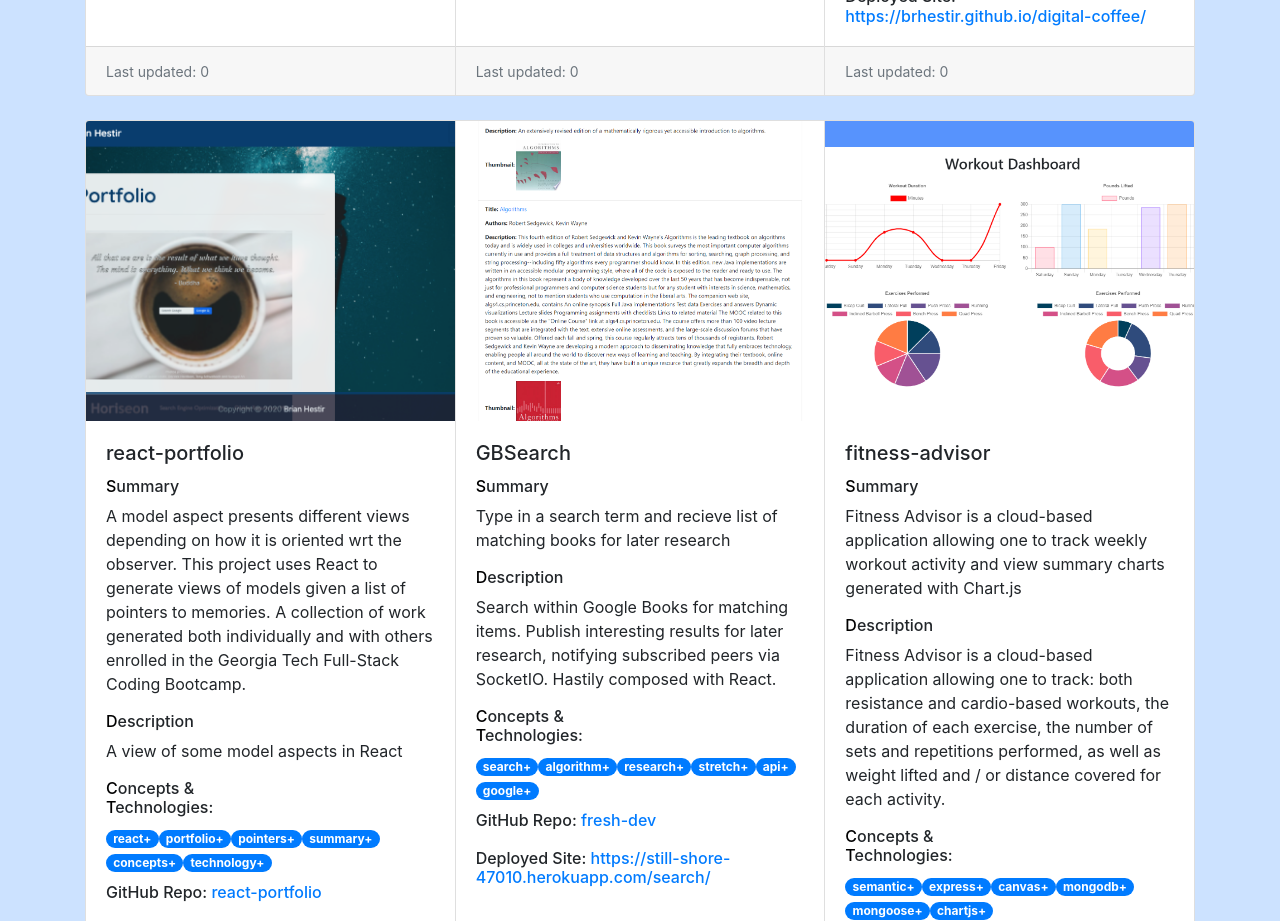
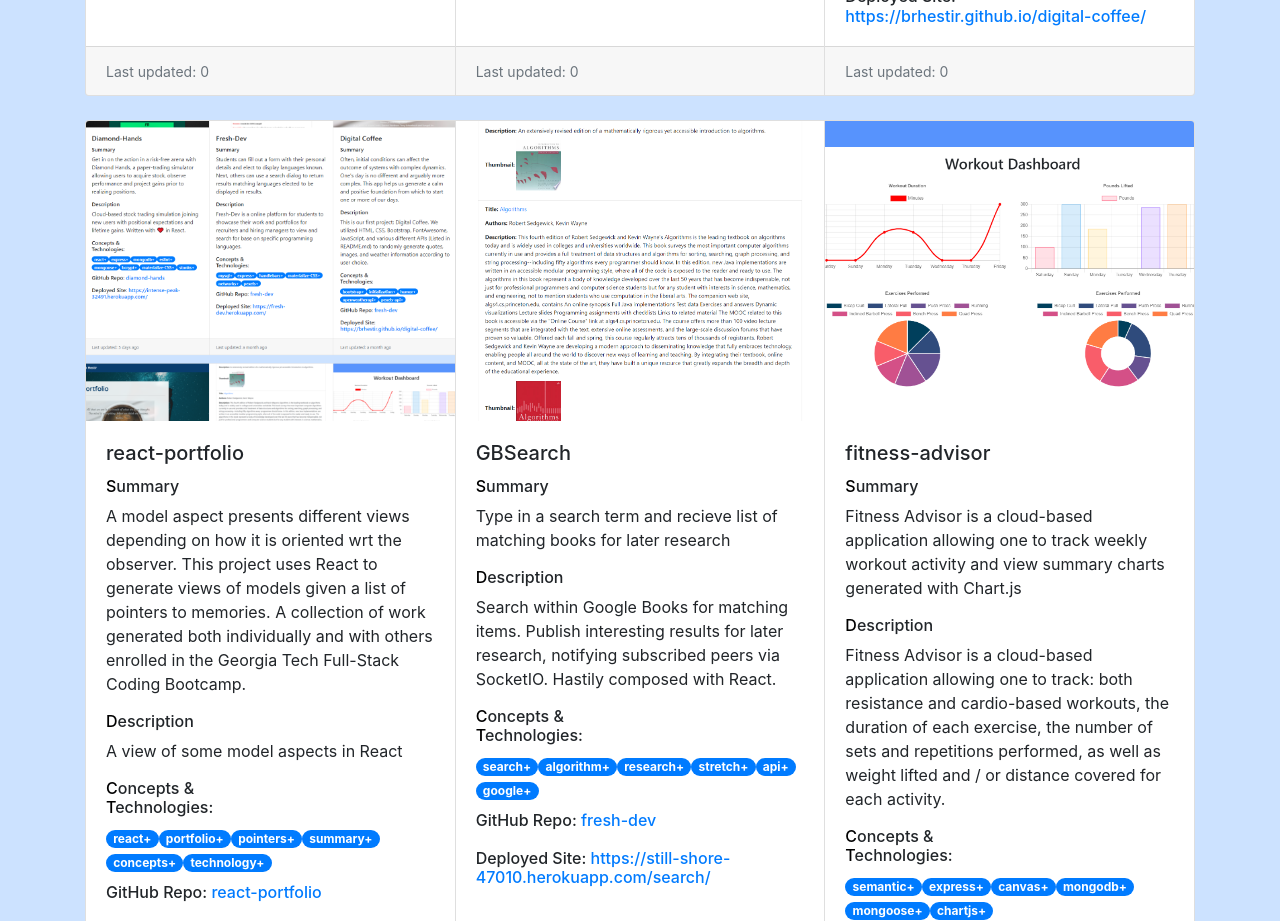
Before and after one commit to brhestir/react-portfolio, a React (Create React App) app: page /#/ in a window 1280 px wide. Shown: the part 1060-1981 px from the top of the page. Built offline with nearby package versions, Linux system fonts and the light colour scheme; no server answers.

Commit message:
Updated screenshot

```diff
--- a/src/components/ProjectsContainer/ProjectsContainer.jsx
+++ b/src/components/ProjectsContainer/ProjectsContainer.jsx
@@ -2,7 +2,7 @@ import React from "react";
 import Project from "../../components/Project/Project";
 import freshDevPng from "../../assets/images/fresh-dev.png";
 import digitalCoffeePng from "../../assets/images/digital-coffee.png";
-import myPortfolioPng from "../../assets/images/my-portfolio.png";
+import reactPortfolioPng from "../../assets/images/react-portfolio.png";
 import horiseonPng from "../../assets/images/hw1.png";
 import GBSearchPng from "../../assets/images/GBSearch.png";
 import diamondHandsPng from "../../assets/images/diamond-hands.png";
@@ -50,7 +50,7 @@ const ProjectsContainer = (props) => {
 			<div className="card-group">
 				<Project
 					title="react-portfolio"
-					image={myPortfolioPng}
+					image={reactPortfolioPng}
 					desc="A view of some model aspects in React"
 					repoName="react-portfolio"
 					repo="https://github.com/brhestir/react-portfolio/"
```
Also changed, not shown: src/assets/images/react-portfolio.png (added).
